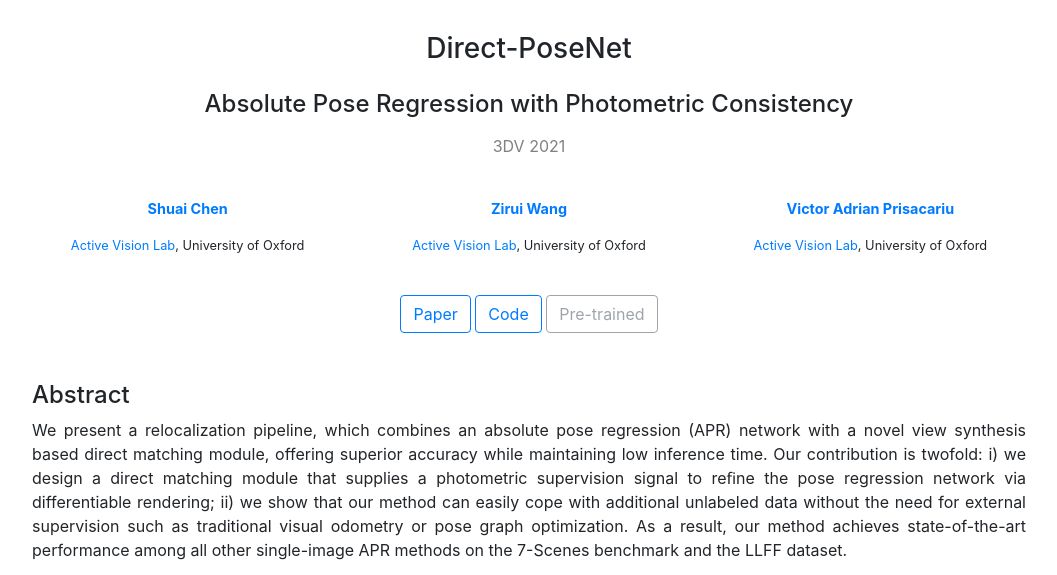
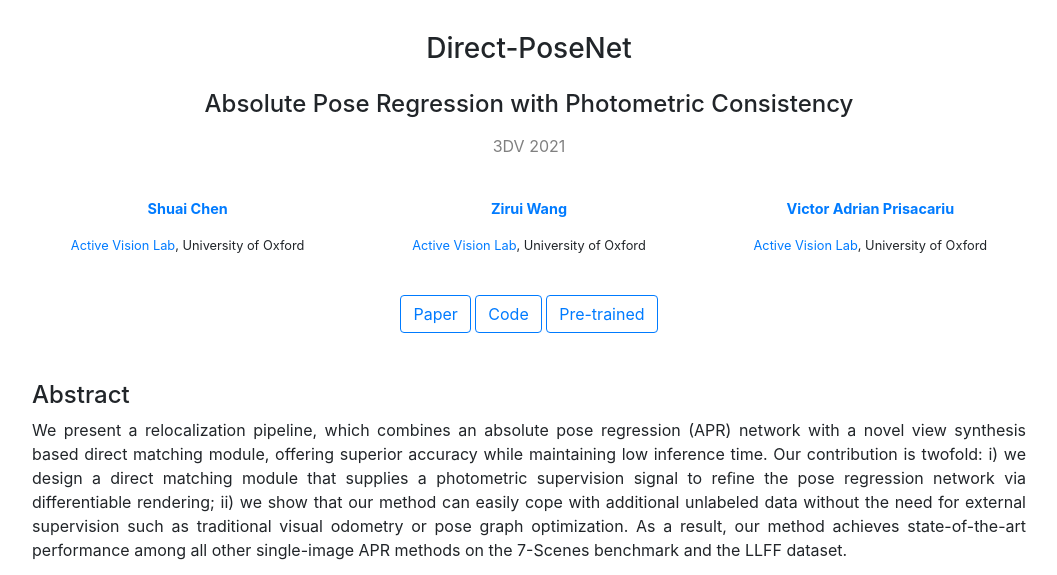
Before and after one commit to ActiveVisionLab/direct-posenet, a plain HTML site: page index.html in a window 1280 px wide. Shown: the top 575 px of the page, without its empty margins (111-1168 px from the left). Drawn offline with nearby package versions, Linux system fonts and the light colour scheme.

Commit message:
update pre-trained model link

```diff
--- a/index.html
+++ b/index.html
@@ -106,7 +106,8 @@
   <div class="col text-center">
     <a class="btn btn-outline-primary" href="https://arxiv.org/abs/2104.04073" role="button">Paper</a>
     <a class="btn btn-outline-primary" href="https://github.com/ActiveVisionLab/direct-posenet/tree/main" role="button">Code</a>
-    <button type="button" class="btn btn-outline-secondary" disabled>Pre-trained</button>
+    <a class="btn btn-outline-primary" href="https://www.robots.ox.ac.uk/~shuaic/direct-pn2021/paper_models.tar.gz" role="button">Pre-trained</a>
+    <!-- <button type="button" class="btn btn-outline-secondary" disabled>Pre-trained</button> -->
   </div>
   <br>
 
```
